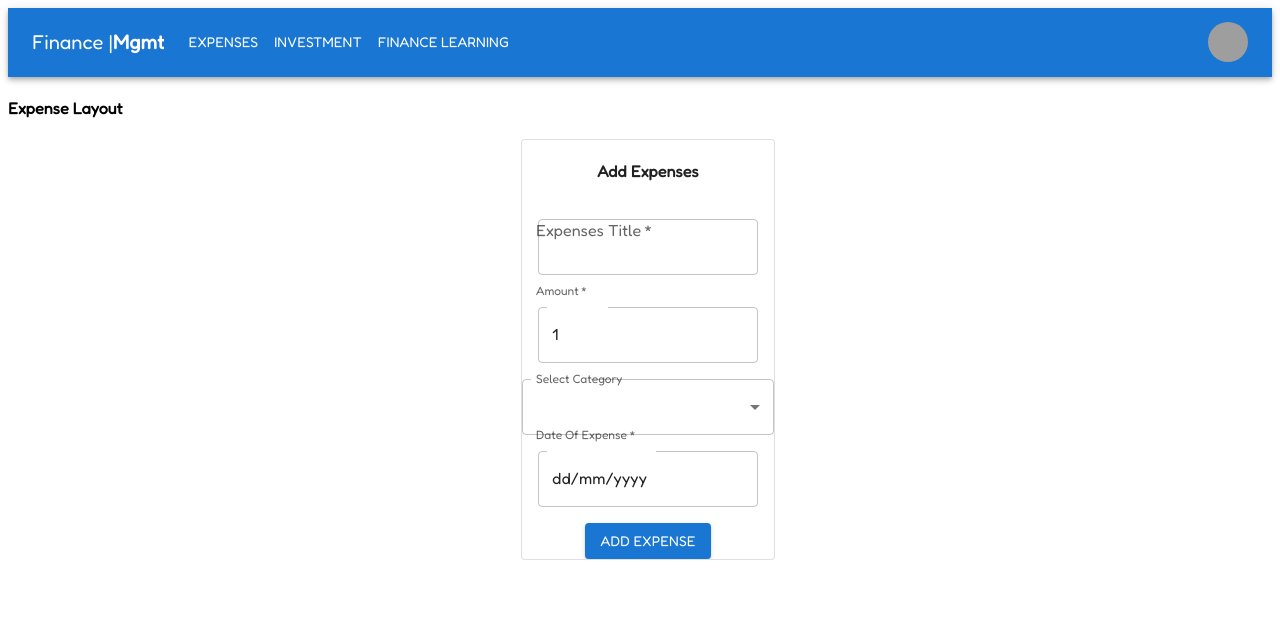
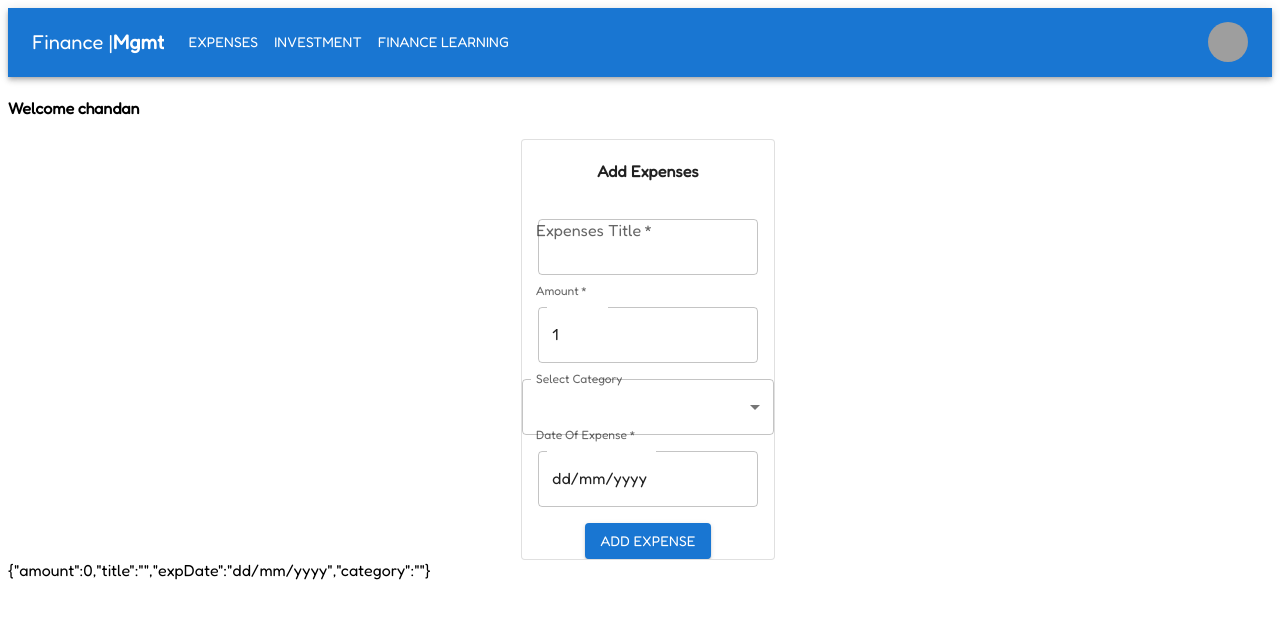
Before and after one commit to chandansutradhar2/react-finanace-app, a React (Create React App) app: page / in a window 1280 px wide. Shown: the top 618 px of the page. Built offline with nearby package versions, Linux system fonts and the light colour scheme; grey boxes are pictures that could not be loaded.

Commit message:
usecontext demo

```diff
--- a/src/App.js
+++ b/src/App.js
@@ -24,6 +24,7 @@ const THEME = createTheme({
 });
 
 export const ExpensesContext = createContext();
+export const UserContext = createContext();
 
 function App() {
 	const [expense, setExpense] = useState({
@@ -33,6 +34,11 @@ function App() {
 		category: "",
 	});
 
+	const [user, setUser] = useState({
+		fullName: "chandan",
+		email: "",
+		mobileNo: "",
+	});
 	const addExpense = (exp) => {
 		console.log("expense recieved in App.js", exp);
 		setExpense(exp);
@@ -41,6 +47,7 @@ function App() {
 	return (
 		<ExpensesContext.Provider value={expense}>
 			<ThemeProvider theme={THEME}>
+				<UserContext.Provider value={user}>
 					<BrowserRouter>
 						<HeaderBar />
 						<Routes>
@@ -58,6 +65,7 @@ function App() {
 							<Route path="/learning" element={<LearningPage />} />
 						</Routes>
 					</BrowserRouter>
+				</UserContext.Provider>
 			</ThemeProvider>
 		</ExpensesContext.Provider>
 	);
--- /dev/null
+++ b/src/Expenses/ExpenseList/ExpenseList.js
@@ -0,0 +1,8 @@
+import { useContext } from "react";
+import { ExpensesContext, UserContext } from "../../App";
+
+export function ExpenseList() {
+	const expense = useContext(ExpensesContext);
+	const user = useContext(UserContext);
+	return <div>{JSON.stringify(expense)}</div>;
+}
--- a/src/Expenses/ExpensePage/ExpensePage.js
+++ b/src/Expenses/ExpensePage/ExpensePage.js
@@ -1,14 +1,21 @@
+import { useContext } from "react";
 import { ExpenseForm } from "../ExpenseForm/ExpenseForm";
+import { ExpenseList } from "../ExpenseList/ExpenseList";
 import "./ExpensePage.css";
+import { ExpensesContext, UserContext } from "../../App";
+
 export const ExpensePage = (props) => {
+	const user = useContext(UserContext);
+
 	const addExpense = (exp) => {
 		props.addExpense(exp);
 	};
 
 	return (
 		<div className="exp-container">
-			<h4>Expense Layout</h4>
+			<h4>Welcome {user.fullName}</h4>
 			<ExpenseForm addExpense={addExpense} />
+			<ExpenseList />
 		</div>
 	);
 };
--- a/src/Investments/MutualFunds/MutualFund.js
+++ b/src/Investments/MutualFunds/MutualFund.js
@@ -1,3 +1,7 @@
+import { useContext } from "react";
+import { UserContext } from "../../App";
+
 export function MutualFund() {
-	return <h3>Mutual Fund View</h3>;
+	const user = useContext(UserContext);
+	return <h3>Welcome {user.fullName}Mutual Fund View</h3>;
 }
--- a/src/Learnings/LearningPage/LearningPage.js
+++ b/src/Learnings/LearningPage/LearningPage.js
@@ -1,3 +1,12 @@
+import { useContext } from "react";
+import { ExpensesContext, UserContext } from "../../App";
+
 export function LearningPage() {
-	return <h4>Learning View</h4>;
+	const user = useContext(UserContext);
+	return (
+		<>
+			<h4>Welcome {user.fullName} Learning View</h4>
+			CHanging Value{(user.email = "chandansutradhar2@gmail.com")}
+		</>
+	);
 }
```
Lines whose indentation alone changed are shown as unchanged.
